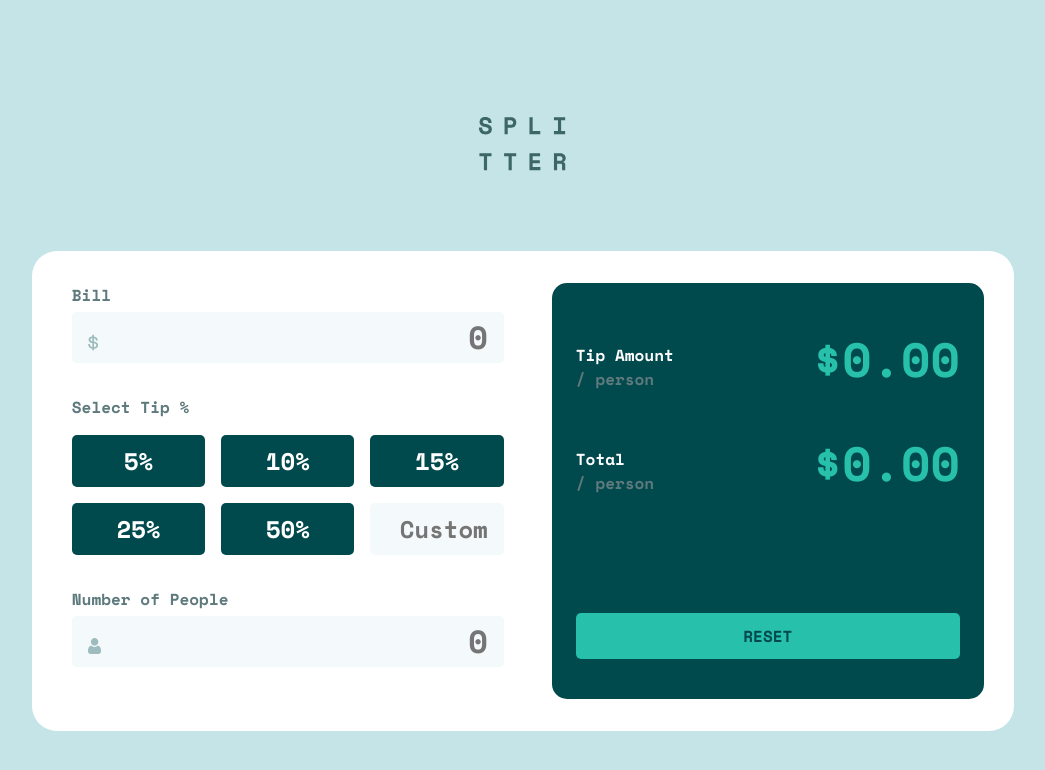
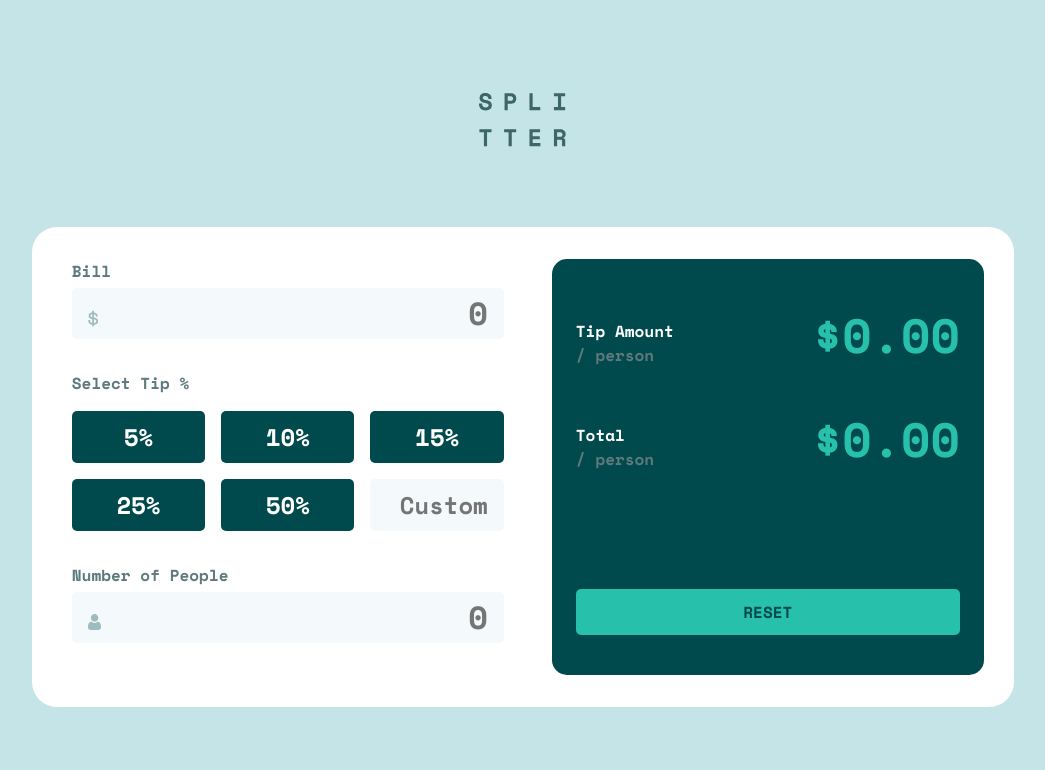
Before and after one commit to Lapupeh/Tip-calculator-app, a plain HTML site: page index.html in a window 1280 px wide. Shown: the whole page, without its empty margins (117-1162 px from the left). Drawn offline with nearby package versions, Linux system fonts and the light colour scheme.

Commit message:
updated styles

```diff
--- a/style.css
+++ b/style.css
@@ -199,7 +199,7 @@ h1 {
 
     }
     h1 {
-        margin-top: 3rem;
+        margin-top: 0;
         margin-bottom: 5rem;
     }
     .bill__calculator--container {
```
